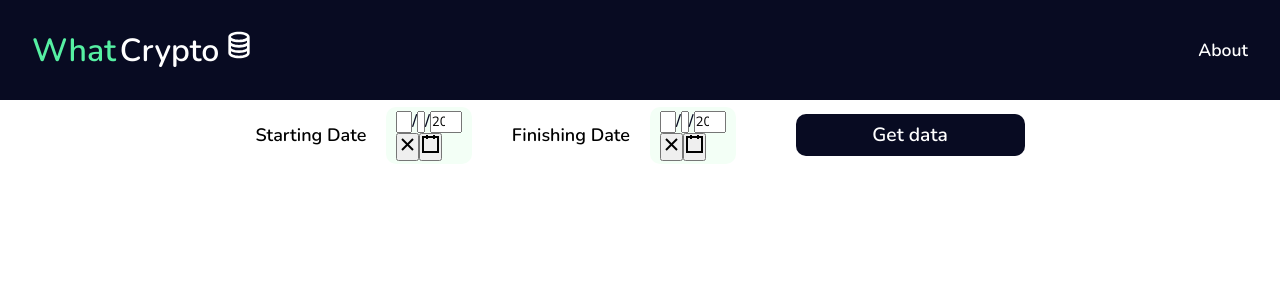
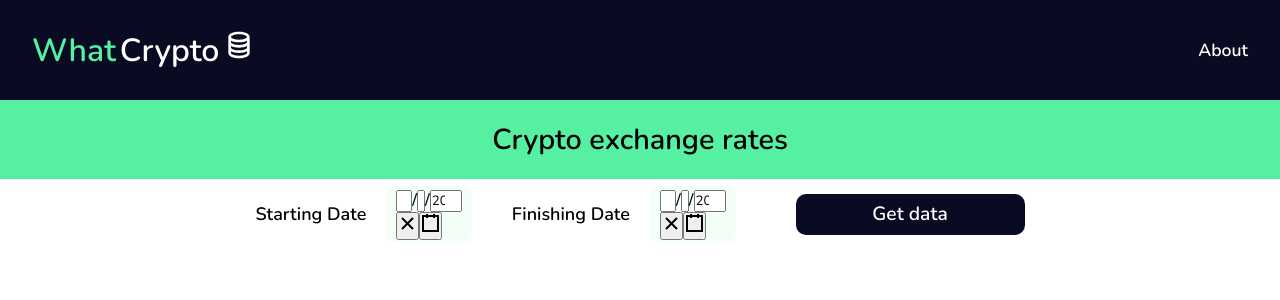
Before and after one commit to JJMarques/WhatCrypto-react, a React (Create React App) app: page / in a window 1280 px wide. Shown: the top 300 px of the page. Built offline with nearby package versions, Linux system fonts and the light colour scheme.

Commit message:
date-picking functionality

```diff
--- a/src/App.css
+++ b/src/App.css
@@ -6,6 +6,7 @@
   box-sizing: border-box;
   font-family: "Nunito", sans-serif;
 }
+
 
 /******************************** ANIMATIONS *****************************/
 /******************************** ANIMATIONS *****************************/
--- a/src/App.js
+++ b/src/App.js
@@ -3,6 +3,7 @@ import axios from 'axios'
 import './App.css';
 import Header from './components/Header'
 import SearchBar from './components/SearchBar'
+import Graph from './components/Graph'
 
 function App() {
 
@@ -20,10 +21,16 @@ function App() {
 
   }, [fetchUrl])
 
+  const changeUrl = (fd, ld) => {
+    setFetchUrl(`https://api.exchangerate.host/timeseries?start_date=${fd}&end_date=${ld}`)
+    console.log(`Url changed to ${fetchUrl}`)
+  }
+
   return (
     <>
       <Header />
-      <SearchBar />
+      <SearchBar changeUrl={changeUrl} />
+      <Graph />
     </>
   );
 }
--- /dev/null
+++ b/src/components/Graph.js
@@ -0,0 +1,11 @@
+import React from 'react'
+
+function Graph() {
+
+    return (
+        <div>
+        </div>
+    )
+}
+
+export default Graph
--- a/src/components/SearchBar.css
+++ b/src/components/SearchBar.css
@@ -5,6 +5,15 @@
     display: flex;
     align-items: center;
     justify-content: center;
+    animation: Transition 0.6s ease-in-out;
+}
+
+#txt-description {
+    display: flex;
+    justify-content: center;
+    padding: 1.4em;
+    background-color: rgb(86, 240, 163);
+    font-size: 0.9em;
     animation: Transition 0.6s ease-in-out;
 }
 
@@ -43,4 +52,5 @@
     background: rgb(243, 255, 246);
     color: rgb(8, 11, 34);
     font-weight: 800;
+    cursor: pointer;
 }
--- a/src/components/SearchBar.js
+++ b/src/components/SearchBar.js
@@ -2,14 +2,27 @@ import { useState } from 'react'
 import './SearchBar.css'
 import DatePicker from 'react-date-picker'
 
-function SearchBar() {
+function SearchBar({ changeUrl }) {
 
     const [firstDay, setFirstDay] = useState(new Date())
     const [lastDay, setLastDay] = useState(new Date())
 
+    const changeDate = () => {
+        const firstDayString = `${firstDay.getFullYear()}-${firstDay.getMonth() + 1}-${firstDay.getDate()}`
+        const lastDayString = `${lastDay.getFullYear()}-${lastDay.getMonth() + 1}-${lastDay.getDate()}`
+        if (firstDayString !== lastDayString) {
+            changeUrl(firstDayString, lastDayString)
+            console.log(firstDayString, lastDayString);
+        } else {
+            console.log('Please provide different date values');
+        }
+    }
+
     return (
         <>
-            <h1></h1>
+            <div id="txt-description">
+                <h1>Crypto exchange rates</h1>
+            </div>
             <div className="search-container">
 
                 <h5>Starting Date</h5>
@@ -29,6 +42,7 @@ function SearchBar() {
 
                 <button
                     id="btn-get-data"
+                    onClick={changeDate}
                 >
                     Get data
                 </button>
```
Also changed, not shown: 1 other file (tests, documents, lock files or other folders).
